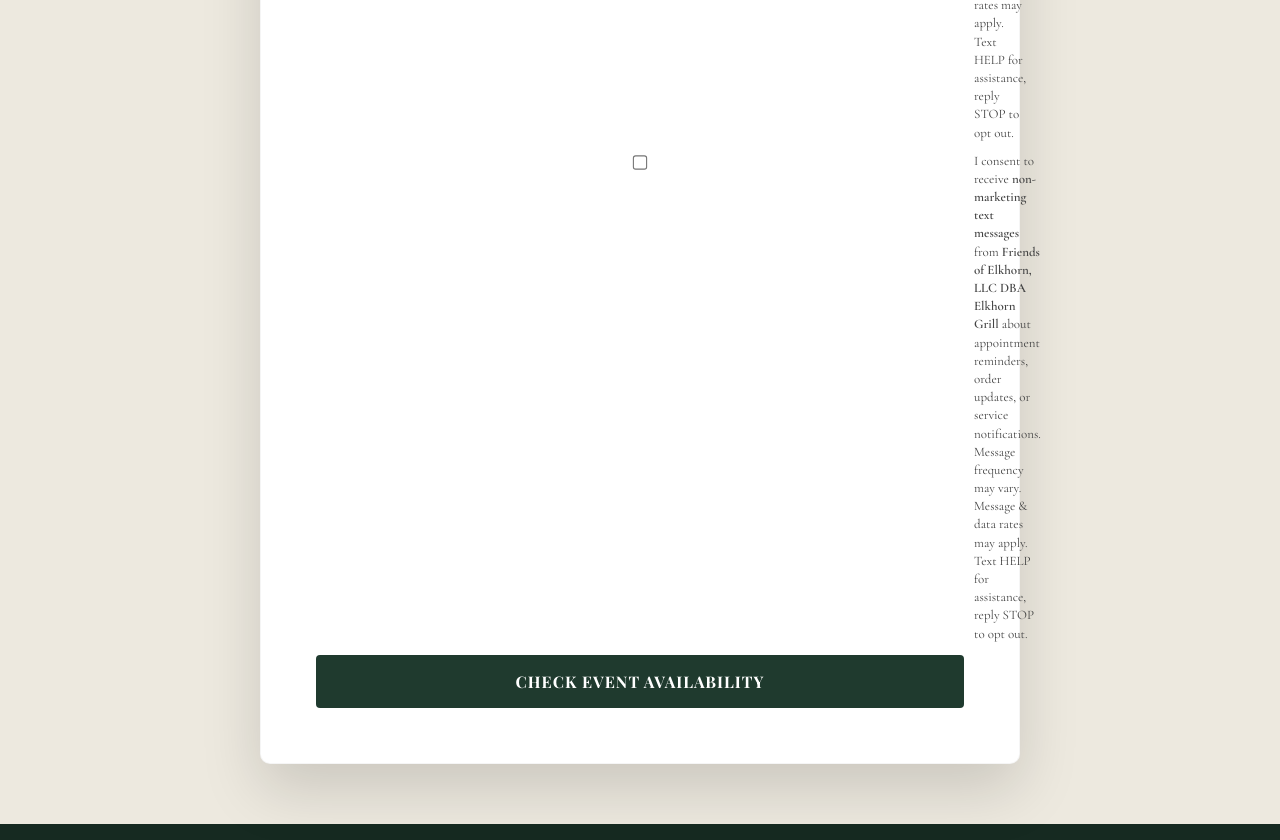
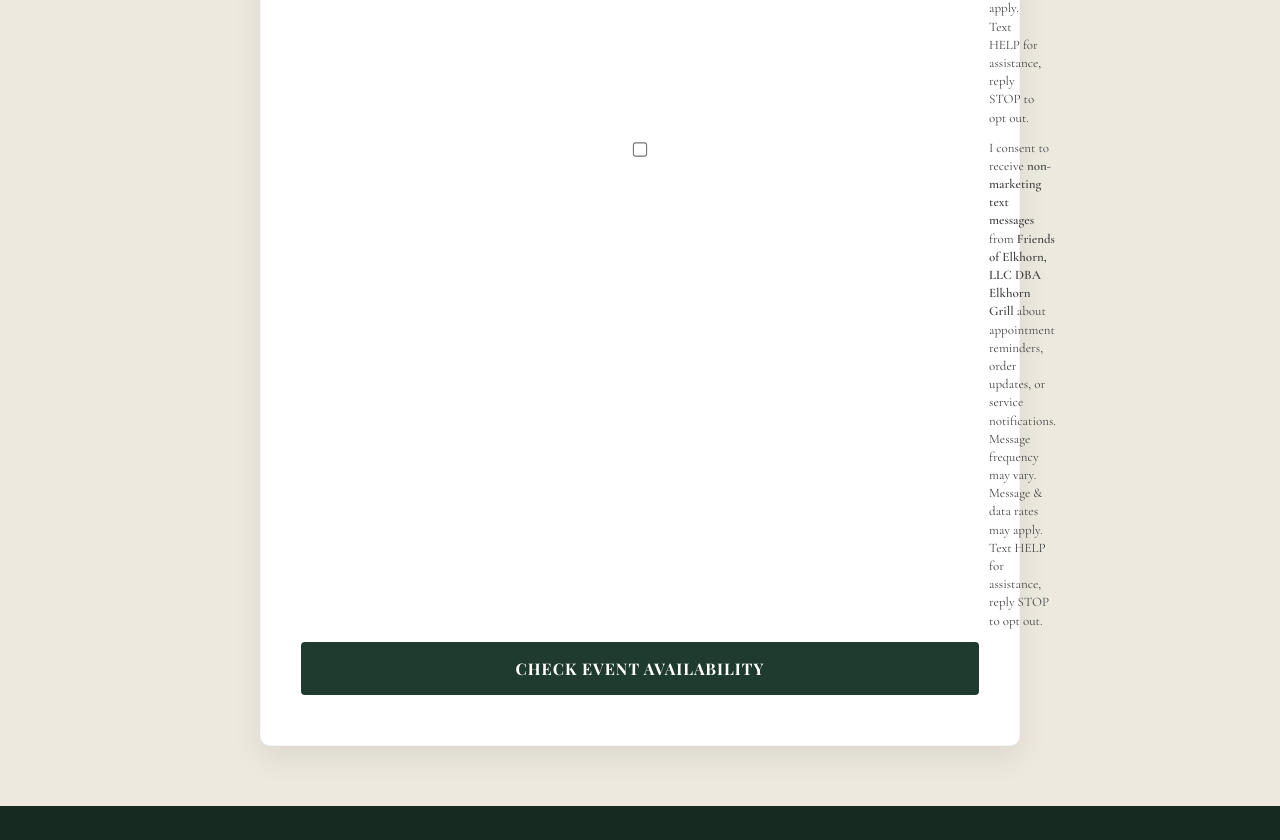
Before and after one commit to Solynx-Solutions/elkhorn-info, a plain HTML site: page index.html in a window 1280 px wide. Shown: the part 3227-4067 px from the top of the page. Drawn offline with nearby package versions, Linux system fonts and the light colour scheme.

Commit message:
Improve spacing and visual balance of Elkhorn event inquiry form

```diff
--- a/index.html
+++ b/index.html
@@ -110,7 +110,7 @@
                 Complete the form below and our team will contact you shortly.
             </p>
 
-            <form id="eventForm" class="inquiry-form">
+            <form id="eventForm" class="inquiry-form event-form-container">
 
                 <div class="form-row">
                     <div class="form-group">
--- a/styles.css
+++ b/styles.css
@@ -1488,7 +1488,7 @@ p {
   display: flex;
   align-items: flex-start;
   gap: 10px;
-  margin-top: 10px;
+  margin-top: 12px;
   font-size: 13px;
   line-height: 1.4;
   color: #444;
@@ -1504,3 +1504,24 @@ p {
 .sms-consent-option span {
   flex: 1;
 }
+
+
+/* ─────────────────────────────────────────────────
+   13. EVENT FORM CONTAINER SPACING
+───────────────────────────────────────────────── */
+
+.event-form-container {
+  padding: 40px 40px 50px 40px;
+  box-shadow: 0 12px 30px rgba(0, 0, 0, 0.08);
+  border-radius: 10px;
+}
+
+.event-form-container button {
+  margin-top: 24px;
+}
+
+@media (max-width: 768px) {
+  .event-form-container {
+    padding: 28px 20px 36px 20px;
+  }
+}
```
